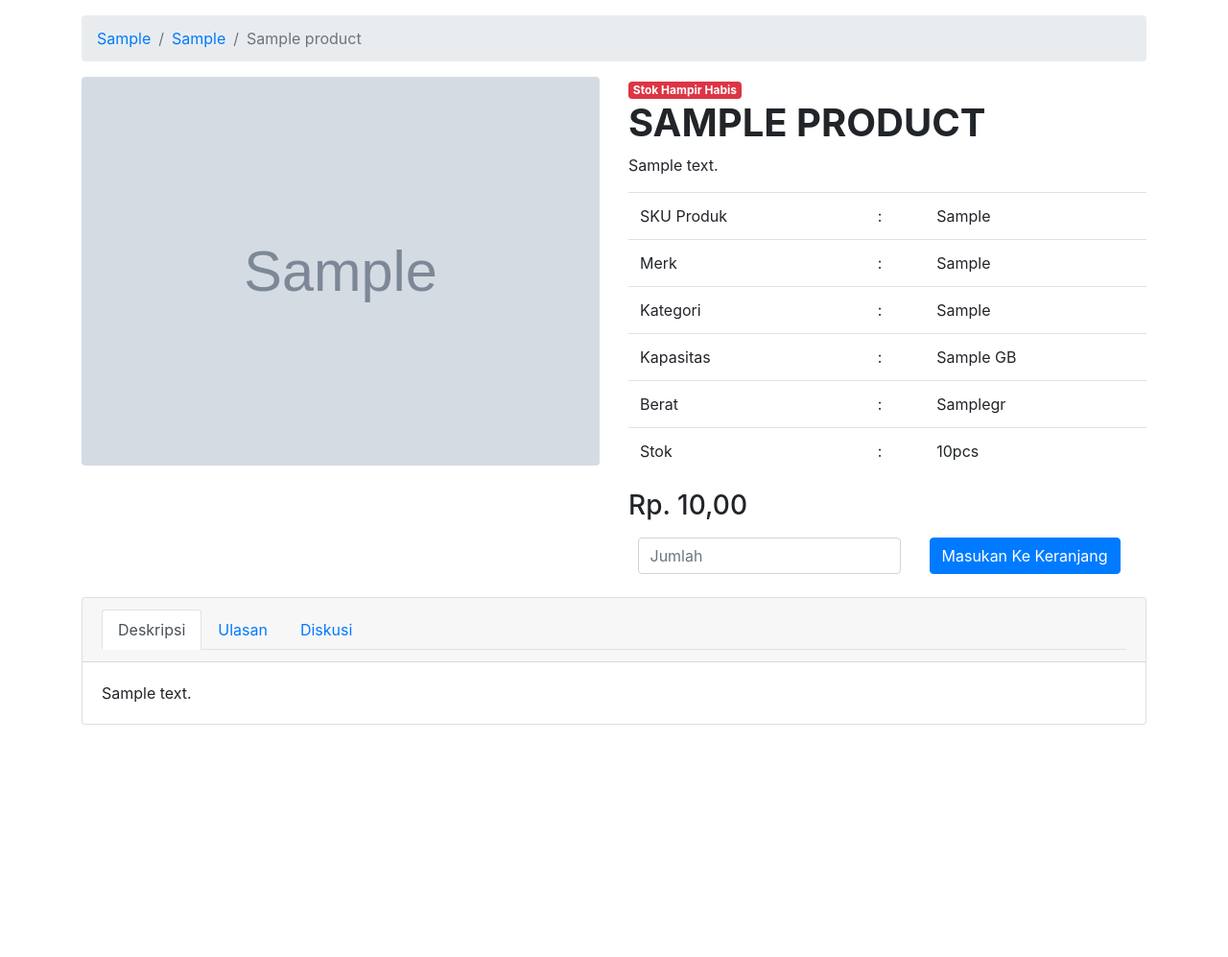
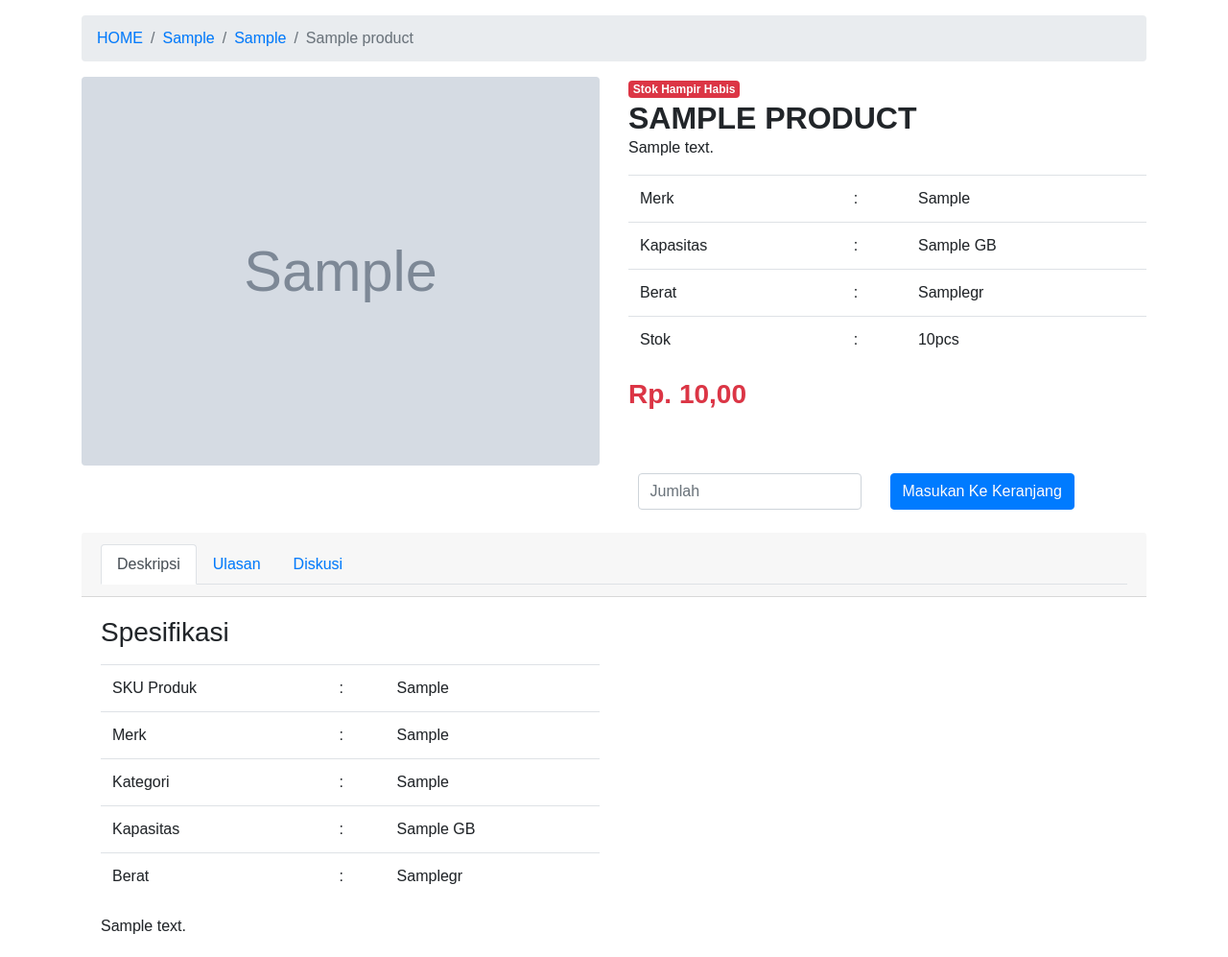
Before and after one commit to anigato/pw2021_203040096, a PHP site: page /php/detail.php?id=1 in a window 1280 px wide. Shown: the whole page at 96% size. Before the commit the page ends 755 px from the top, so only its background shows below. Run offline with PHP 8.4, Linux system fonts and the light colour scheme; tables that the repository leaves empty or names only in its code hold one stand-in row (values such as "Sample post"); grey boxes marked "Sample" are stand-in pictures; some libraries are stand-ins or nearby versions.

Commit message:
tugas praktikum 4 c selesai, memperbaiki tampilan index.php

```diff
--- a/praktikum/tugas4/latihan4c/css/style.css
+++ b/praktikum/tugas4/latihan4c/css/style.css
@@ -1,6 +1,61 @@
+html {
+    box-sizing: border-box;
+    font-size: 16px;
+  }
+
+  *, *:before, *:after {
+    box-sizing: inherit;
+    text-shadow: rgba(0, 0, 0, 0.1) 0 0 1px;
+  }
+
+  body, h1, h2, h3, h4, h5, h6, p, ol, ul {
+    margin: 0;
+    padding: 0;
+    font-weight: normal;
+  }
+
+  ol, ul {
+    list-style: none;
+  }
+
+  img {
+    max-width: 100%;
+    height: auto;
+  }
+
+  @import url('https://fonts.googleapis.com/css2?family=Montserrat:wght@300;400;500;600&family=Poppins:wght@100;200;300;400;500;600&family=Rubik:wght@300;400;500;600&display=swap');
+
+body {
+    font-family: 'Rubik', sans-serif;
+}
+h1,h2 {
+    font-family: 'Montserrat', sans-serif;
+}
+p,h3,h4,h5,h6 {
+    font-family: 'Poppins', sans-serif;
+}
+
+/* index */
+
+.gambar-index img {
+    width: 80%;
+}
+.card:hover a.products{
+    /* box-shadow: rgba(0, 0, 0, 0.3) 0 0 10px; */
+    box-shadow: 0 9px 0px 0px white, 0 -9px 0px 0px white, 12px 0 10px -4px rgba(122, 122, 122, 0.3), -12px 0 10px -4px rgba(122, 122, 122, 0.3);
+}
+.card:hover .btn-cart{
+    background-color: #17a2b8;
+}
+.btn-cart {
+    background-color: transparent;
+    border: none;
+}
+.card {
+    border: none;
+}
+
+/* detail */
 .gambar img{
     width: 100%;
 }
-div.diskusi {
-    width: 500px;
-}
--- a/praktikum/tugas4/latihan4c/php/detail.php
+++ b/praktikum/tugas4/latihan4c/php/detail.php
@@ -27,6 +27,7 @@
     <div class="container mt-3">
         <nav aria-label="breadcrumb">
             <ol class="breadcrumb">
+                <li class="breadcrumb-item"><a href="../index.php">HOME</a></li>
                 <li class="breadcrumb-item"><a href="#"><?= $product["category"] ?></a></li>
                 <li class="breadcrumb-item"><a href="#"><?= $product["brand"] ?></a></li>
                 <li class="breadcrumb-item active" aria-current="page"><?= $product["name"] ?></li>
@@ -49,24 +50,14 @@
                     echo "<span class='badge badge-danger'>Stok Hampir Habis</span>";
                 }
                 ?>
-                <h1 class="font-weight-bold text-uppercase"><?= $product["name"] ?></h1>
-                <?= (str_word_count($product["description"]) > 200 ? substr($product["description"], 0, 200) . "...." : $product["description"]); ?>
+                <h2 class="font-weight-bold text-uppercase"><?= $product["name"] ?></h2>
+                <p><?= (str_word_count($product["description"]) > 200 ? substr($product["description"], 0, 250) . "...." : $product["description"]); ?></p>
 
                 <table class="table mt-3">
-                    <tr>
-                        <td>SKU Produk</td>
-                        <td>:</td>
-                        <td><?= $product["sku"] ?></td>
-                    </tr>
                     <tr>
                         <td>Merk</td>
                         <td>:</td>
                         <td><?= $product["brand"] ?></td>
-                    </tr>
-                    <tr>
-                        <td>Kategori</td>
-                        <td>:</td>
-                        <td><?= $product["category"] ?></td>
                     </tr>
                     <tr>
                         <td>Kapasitas</td>
@@ -93,7 +84,7 @@
                     </tr>
                 </table>
 
-                <h3><?= rupiah($product["price"]); ?></h3>
+                <h3 class="text-danger font-weight-bold"><?= rupiah($product["price"]); ?></h3>
 
             </div>
 
@@ -134,7 +125,49 @@
                 </div>
                 <div class="card-body">
                     <div class="tab-content" id="desc-tabContent">
-                        <div class="tab-pane fade show active" id="description" role="tabpanel" aria-labelledby="description-tab"><?= $product["description"] ?></div>
+                        <div class="tab-pane fade show active" id="description" role="tabpanel" aria-labelledby="description-tab">
+                            <div class="row">
+                                <div class="col-lg-6">
+                                    <h3>Spesifikasi</h3>
+                                    <table class="table mt-3">
+                                        <tr>
+                                            <td>SKU Produk</td>
+                                            <td>:</td>
+                                            <td><?= $product["sku"] ?></td>
+                                        </tr>
+                                        <tr>
+                                            <td>Merk</td>
+                                            <td>:</td>
+                                            <td><?= $product["brand"] ?></td>
+                                        </tr>
+                                        <tr>
+                                            <td>Kategori</td>
+                                            <td>:</td>
+                                            <td><?= $product["category"] ?></td>
+                                        </tr>
+                                        <tr>
+                                            <td>Kapasitas</td>
+                                            <td>:</td>
+                                            <td><?php
+                                                $cate = $product["category"];
+                                                $capa = $product["capacity"];
+                                                if (preg_match("/SSD/i", $cate)) {
+                                                    echo $capa, strlen($capa) == 1 ? " TB" : " GB";
+                                                } else {
+                                                    echo $capa, " GB";
+                                                }
+                                                ?></td>
+                                        </tr>
+                                        <tr>
+                                            <td>Berat</td>
+                                            <td>:</td>
+                                            <td><?= $product["weight"] ?>gr</td>
+                                        </tr>
+                                    </table>
+                                </div>
+                            </div>
+                            <?= $product["description"] ?>
+                        </div>
                         <div class="tab-pane fade" id="review" role="tabpanel" aria-labelledby="review-tab">tab ulasan</div>
                         <div class="tab-pane fade" id="disscusion" role="tabpanel" aria-labelledby="disscusion-tab">
                             <div id="disqus_thread"></div>
@@ -149,7 +182,6 @@
 
     <script src="https://code.jquery.com/jquery-3.5.1.slim.min.js" integrity="sha384-DfXdz2htPH0lsSSs5nCTpuj/zy4C+OGpamoFVy38MVBnE+IbbVYUew+OrCXaRkfj" crossorigin="anonymous"></script>
     <script src="https://cdn.jsdelivr.net/npm/bootstrap@4.6.0/dist/js/bootstrap.bundle.min.js" integrity="sha384-Piv4xVNRyMGpqkS2by6br4gNJ7DXjqk09RmUpJ8jgGtD7zP9yug3goQfGII0yAns" crossorigin="anonymous"></script>
-    <!-- Go to www.addthis.com/dashboard to customize your tools -->
     <script type="text/javascript" src="//s7.addthis.com/js/300/addthis_widget.js#pubid=ra-5e9e4256855b7795"></script>
     <script>
         /**
```
Also changed, not shown: praktikum/tugas4/latihan4c/index.php (+30 -9 lines), praktikum/tugas4/latihan4c/js/script.js (added, +9 -0 lines), praktikum/tugas4/latihan4c/scroll.php (deleted, +0 -112 lines).
